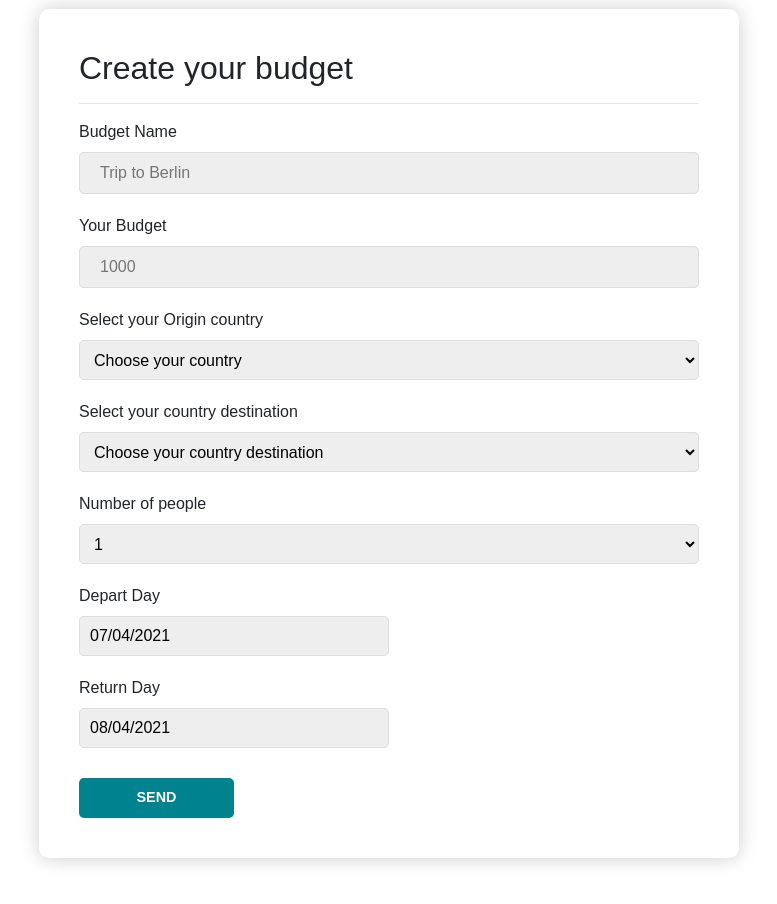
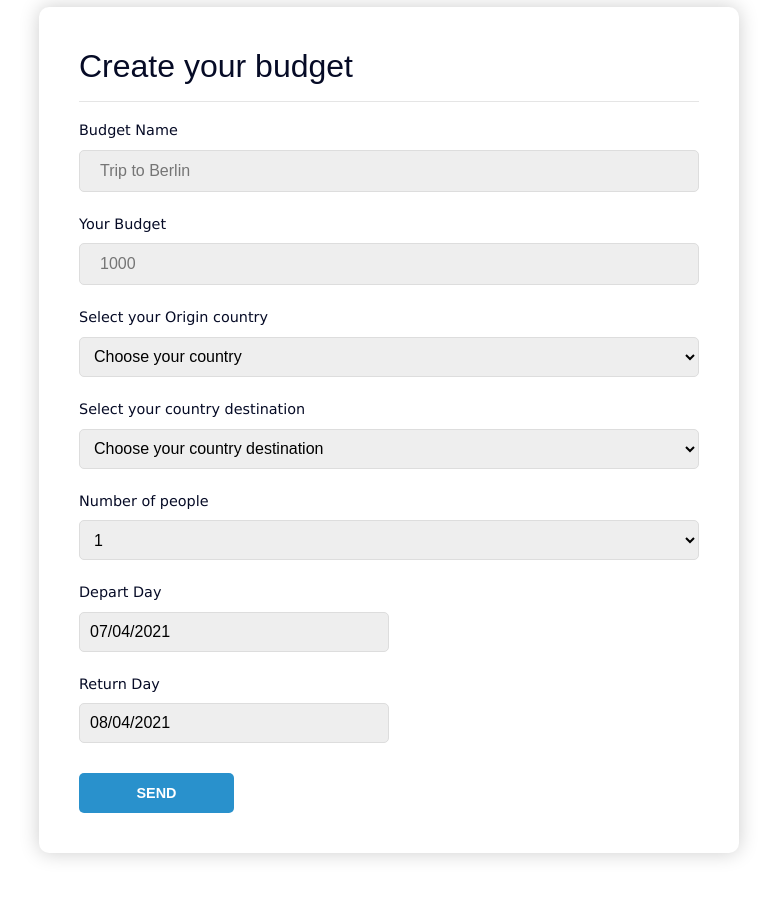
Before and after one commit to Andreas-Kalicani/travelbudget2.0, a React (Create React App) app: page / in a window 1280 px wide. Shown: the part 200-1104 px from the top of the page, without its empty margins (251-1028 px from the left). Built offline with nearby package versions, Linux system fonts and the light colour scheme.

Commit message:
styles modifications

```diff
--- a/src/components/form/InputForm.js
+++ b/src/components/form/InputForm.js
@@ -21,6 +21,7 @@ const sharedStyles = css`
     border: 1px solid #ddd;
     margin: 0px 0 20px 0;
     box-sizing: border-box;
+
 `
 const FormWrapper = styled.div`
 display:flex;
@@ -28,19 +29,31 @@ justify-content:center;
 align-items:center;
 height:100vh;
 padding:0 20px;
-margin-top:12%;
+margin-top:150px;
 margin-bottom:20%;
 `
 const Form = styled.form`
 width:100%;
 max-width:700px;
 padding:40px;
+color:${props=>props.theme.colors.primary};
 background-color:#fff;
 border-radius:10px;
 box-sizing: border-box;
 box-shadow:${props=>props.theme.boxShadow};
 /* box-shadow: 0px 0px 20px 0px rgba(0,0,0, 0.2); */
 `
+
+const H2 =styled.h2`
+    font-family:Arial;
+
+`;
+
+const Label =styled.label`
+    font-family:"Verdana";
+    font-size:0.9rem;
+
+`;
 const Input = styled.input`
     display:block;
     width:100%;
@@ -49,11 +62,11 @@ const Input = styled.input`
 `
 const Button = styled.button`
     display:block;
-    background-color:#00838F;
+    background-color:${props=>props.theme.colors.button};
     font-size: .9rem;
     width:25%;
     height:40px;
-    color: #fff;
+    color: ${props=>props.theme.colors.secondary};
     text-transform:uppercase;
     font-weight:bold;
     border:none;
@@ -64,7 +77,7 @@ const Button = styled.button`
     transition: background-color .3s ease;
 
     &:hover{
-        background-color:#26C6DA;
+        background-color:${props=>props.theme.colors.buttonHover};
         cursor:pointer;
     }
 `
@@ -169,10 +182,10 @@ export default function InputForm({
 
                 <Form className="InputForm-form" onSubmit={handleSubmit}>
                 {error? <Error>All fields are required</Error> : null }
-                    <h2>Create your budget</h2>
+                    <H2>Create your budget</H2>
                     <hr/>
 
-                    <label>Budget Name</label>
+                    <Label>Budget Name</Label>
                     <Input
                     name="inputBudget"
                     type='text'
@@ -181,7 +194,7 @@ export default function InputForm({
                     onChange={handleInputBudgetNameChange} */
                     /* required */
                     />
-                    <label>Your Budget</label>
+                    <Label>Your Budget</Label>
                     <Input
                     name="inputBudget"
                     type='number'
@@ -192,7 +205,7 @@ export default function InputForm({
                     />
 
 
-                    <label>Select your Origin country</label>
+                    <Label>Select your Origin country</Label>
                     <Select
                     placeholder= "Choose a country"
                     value={homeCountry}
@@ -209,7 +222,7 @@ export default function InputForm({
                     </Select>
 
 
-                    <label>Select your country destination</label>
+                    <Label>Select your country destination</Label>
                     <Select
                     placeholder= "Choose a country"
                     value={destinationCountry}
@@ -225,7 +238,7 @@ export default function InputForm({
                         ))}
                     </Select>
 
-                    <label>Number of people</label>
+                    <Label>Number of people</Label>
                     <Select
                     placeholder= "1"
                     /* value={destinationCountry}  */
@@ -248,7 +261,7 @@ export default function InputForm({
 
                     </Select>
 
-                    <label>Depart Day</label>
+                    <Label>Depart Day</Label>
 
                     <DatePicker
                     selected={startDate}
@@ -259,7 +272,7 @@ export default function InputForm({
                     dateFormat="dd/MM/yyyy"
                     />
 
-                    <label>Return Day</label>
+                    <Label>Return Day</Label>
                     <DatePicker
                         selected={endDate}
                         onChange={date => setEndDate(date)}
--- a/src/data/theme.js
+++ b/src/data/theme.js
@@ -6,7 +6,9 @@ const theme = {
         primary : "#060B26",
         secondary : "#FFFFFF",
         orange: "#FF662F",
-        grey:"#EEEEEE"
+        grey:"#EEEEEE",
+        button: "#2991cc",
+        buttonHover:"#060B26"
     },
     largeViewport : {
         size: "1000px", // to be used as min-width in media queries
```
